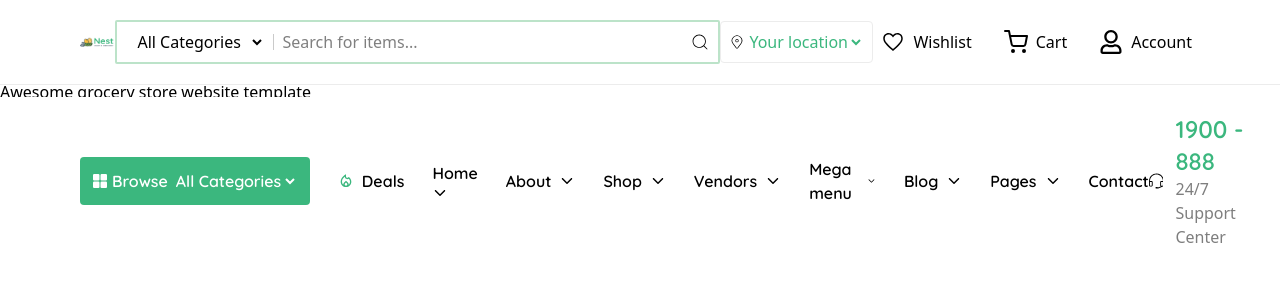
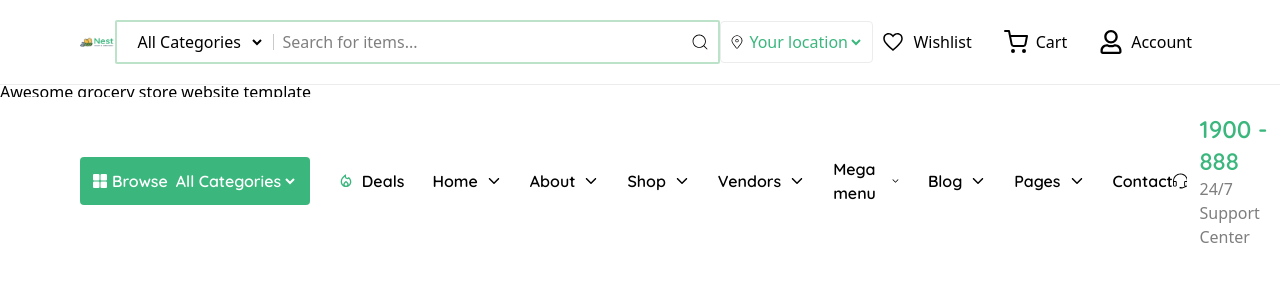
Before and after one commit to mukhriddin42/e-commerce-ui, a React (Vite) app: page / in a window 1280 px wide. Shown: the top 300 px of the page. Built offline with nearby package versions, Linux system fonts and the light colour scheme.

Commit message:
Update Menu.jsx

```diff
--- a/src/components/Menu/Menu.jsx
+++ b/src/components/Menu/Menu.jsx
@@ -32,7 +32,7 @@ const Menu = () => {
             <MdOutlineLocalFireDepartment className="text-[#3BB77E]" />
             Deals
           </li>
-          <li className="cursor-pointer">
+          <li className="cursor-pointer items-center flex gap-2">
             <Link to="/home">Home</Link>
             <IoIosArrowDown />
           </li>
```
